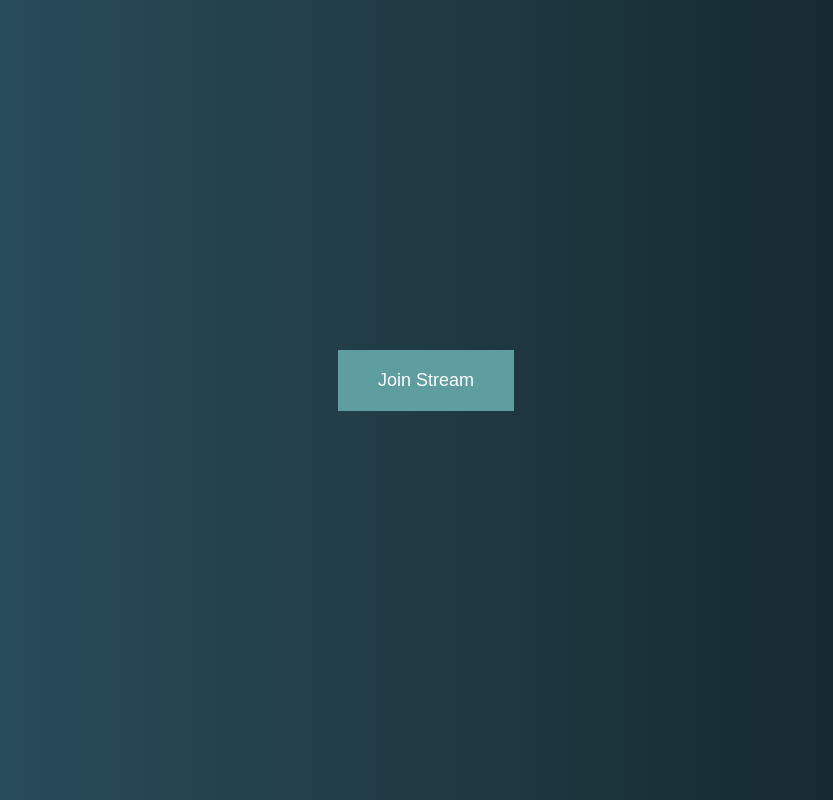
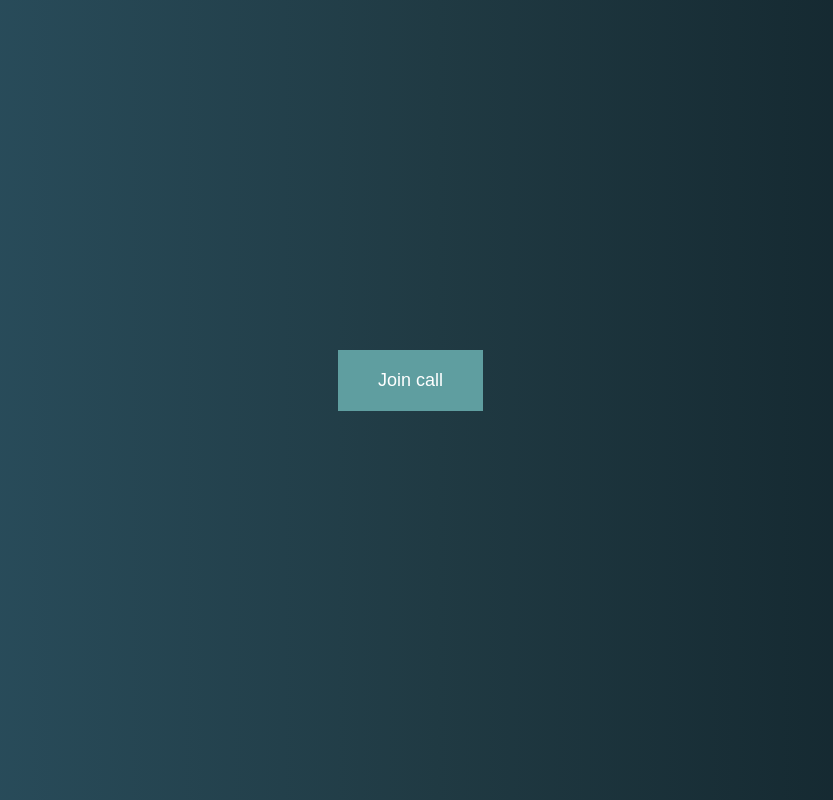
Before and after one commit to THIVAKAR-G/VideoApp, a plain HTML site: page index.html in a window 1280 px wide. Shown: the whole page, without its empty margins (202-1035 px from the left). Drawn offline with Linux system fonts and the light colour scheme.

Commit message:
index.html

```diff
--- a/index.html
+++ b/index.html
@@ -3,13 +3,13 @@
 <head>
     <meta charset='utf-8'>
     <meta http-equiv='X-UA-Compatible' content='IE=edge'>
-    <title>Ivy Streams</title>
+    <title>Videochat</title>
     <meta name='viewport' content='width=device-width, initial-scale=1'>
     <link rel='stylesheet' type='text/css' media='screen' href='main.css'>
 </head>
 <body>
 
-    <button id="join-btn">Join Stream</button>
+    <button id="join-btn">Join call</button>
 
     <div id="stream-wrapper">
         <div id="video-streams"></div>
```
